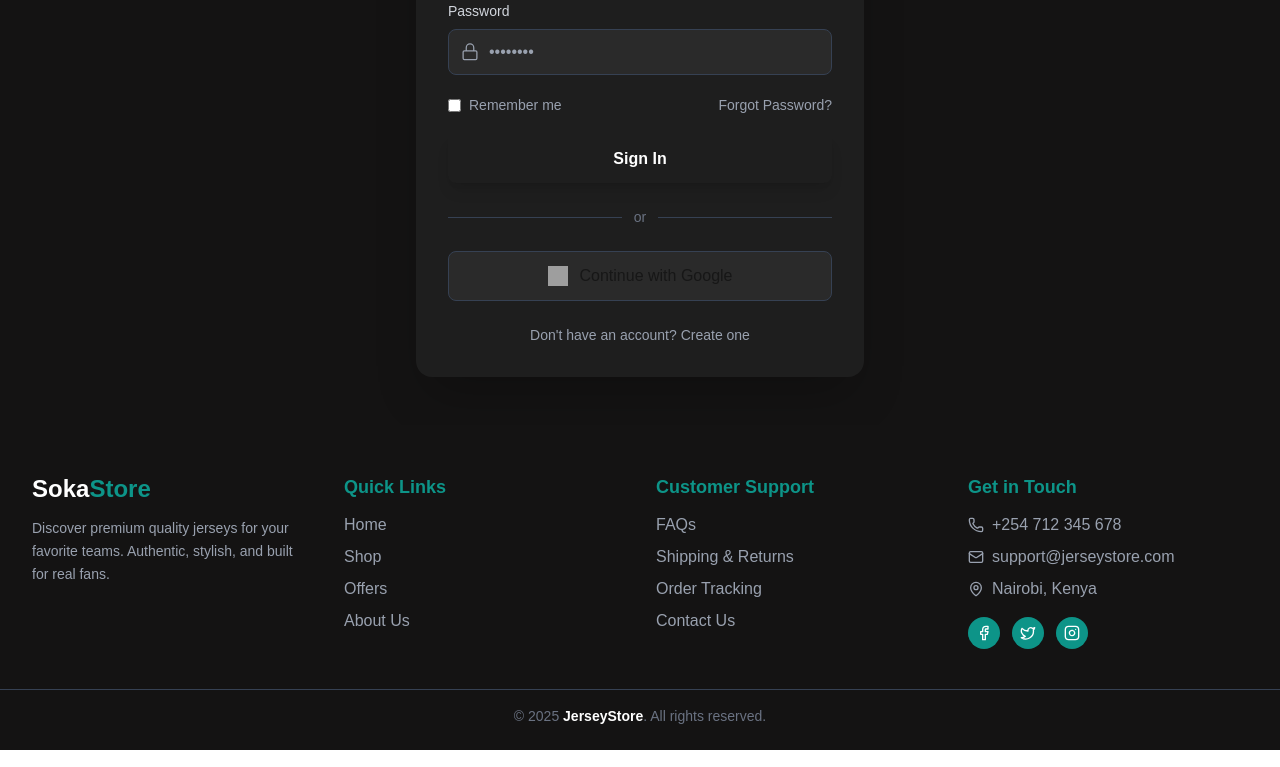
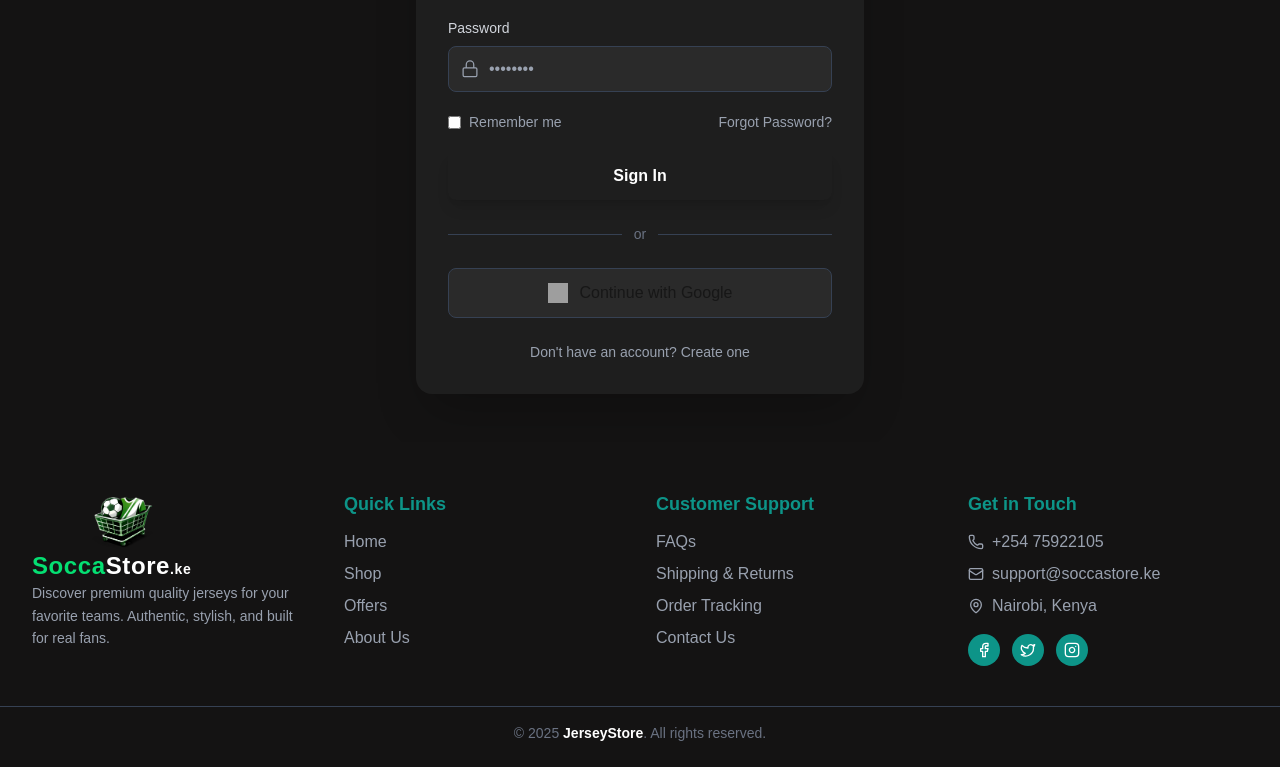
Before and after one commit to Olingsoft/sokastore, a Next.js app: page /login in a window 1280 px wide. Shown: the part 380-1147 px from the top of the page. Built offline with nearby package versions, Linux system fonts and the light colour scheme; no server answers; grey boxes are pictures that could not be loaded.

Commit message:
logo additon

```diff
--- a/app/admin/products/page.tsx
+++ b/app/admin/products/page.tsx
@@ -161,7 +161,7 @@ export default function AdminProducts() {
             <div>
               <h1 className="text-3xl font-bold mb-2">Manage Products</h1>
               {/* categories fetch from database */}
-              <div className="flex gap-2">
+              {/* <div className="flex gap-2">
                 <button className="px-4 py-2 bg-blue-600 rounded-lg text-sm">
                   All Categories
                 </button>
@@ -178,7 +178,7 @@ export default function AdminProducts() {
                     </button>
                   ))
                 )}
-              </div>
+              </div> */}
             </div>
 
             <Link href="/admin/products/add">
@@ -295,10 +295,41 @@ export default function AdminProducts() {
                               <Pencil size={18} />
                             </button>
                             <button
-                              onClick={() => {
-                                if (confirm('Are you sure you want to delete this product?')) {
-                                  // Add delete logic here
-                                  console.log('Delete product:', product.id);
+                              onClick={async () => {
+                                if (!confirm('Are you sure you want to delete this product?')) {
+                                  return;
+                                }
+
+                                try {
+                                  const token = typeof window !== 'undefined'
+                                    ? localStorage.getItem('token')
+                                    : null;
+
+                                  if (!token) {
+                                    alert('You are not authenticated. Please log in again.');
+                                    return;
+                                  }
+
+                                  const response = await fetch(`${apiUrl}/products/${product.id}`, {
+                                    method: 'DELETE',
+                                    headers: {
+                                      'Authorization': `Bearer ${token}`,
+                                      'Content-Type': 'application/json',
+                                    },
+                                  });
+
+                                  if (!response.ok) {
+                                    const errorText = await response.text();
+                                    console.error('Failed to delete product:', response.status, errorText);
+                                    alert('Failed to delete product. Please try again.');
+                                    return;
+                                  }
+
+                                  // Remove deleted product from local state
+                                  setProducts((prev) => prev.filter((p) => p.id !== product.id));
+                                } catch (err) {
+                                  console.error('Error deleting product:', err);
+                                  alert('An error occurred while deleting the product. Please try again.');
                                 }
                               }}
                               className="p-2 rounded-lg bg-[#2A2A2A] hover:bg-red-600/30 transition"
--- a/app/components/Footer.tsx
+++ b/app/components/Footer.tsx
@@ -1,13 +1,22 @@
 import { Facebook, Twitter, Instagram, Mail, Phone, MapPin } from "lucide-react";
 
+import Image from "next/image";
+import Link from "next/link";
 const Footer = () => {
   return (
     <footer className="bg-[#141313] text-white pt-12 pb-6">
       <div className="max-w-7xl mx-auto px-4 sm:px-6 lg:px-8 grid grid-cols-1 md:grid-cols-4 gap-8">
 
         {/* --- Brand Section --- */}
+
         <div>
-          <h2 className="text-2xl font-extrabold text-white mb-3">Soka<span className="text-[#0d9488]">Store</span></h2>
+        <div>
+        <Image src="/soccastore.png" alt="SoccaStore logo" width={100} height={100} className="ml-10"/>
+        {/* Logo */}
+        <Link href="/" className="text-2xl font-extrabold tracking-wide text-green-400 whitespace-nowrap">
+          Socca<span className="text-white">Store<span className="text-sm">.ke</span></span>
+        </Link>
+        </div>
           <p className="text-sm text-gray-400 leading-relaxed">
             Discover premium quality jerseys for your favorite teams.
             Authentic, stylish, and built for real fans.
@@ -40,8 +49,8 @@ const Footer = () => {
         <div>
           <h3 className="text-lg font-semibold mb-3 text-[#0d9488]">Get in Touch</h3>
           <ul className="space-y-2 text-gray-400">
-            <li className="flex items-center gap-2"><Phone size={16}/> +254 712 345 678</li>
-            <li className="flex items-center gap-2"><Mail size={16}/> support@jerseystore.com</li>
+            <li className="flex items-center gap-2"><Phone size={16}/> +254 75922105</li>
+            <li className="flex items-center gap-2"><Mail size={16}/> support@soccastore.ke</li>
             <li className="flex items-center gap-2"><MapPin size={16}/> Nairobi, Kenya</li>
           </ul>
 
--- a/app/components/Header.tsx
+++ b/app/components/Header.tsx
@@ -2,6 +2,7 @@
 
 import { useState, useEffect } from "react";
 import Link from "next/link";
+import Image from "next/image";
 import { useRouter } from 'next/navigation';
 import { Menu as HeadlessMenu, Transition } from '@headlessui/react';
 import { Search, Menu as MenuIcon, X, User, ShoppingCart, LogOut, UserCircle, Package } from 'lucide-react';
@@ -73,9 +74,11 @@ export default function Header() {
           {open ? <X size={24} /> : <MenuIcon size={24} />}
         </button>
 
+        {/* add logo image here */}
+        <Image src="/soccastore.png" alt="SoccaStore logo" width={100} height={100} className="ml-10"/>
         {/* Logo */}
         <Link href="/" className="text-2xl font-extrabold tracking-wide text-green-400 whitespace-nowrap">
-          Soka<span className="text-white">Store<span className="text-sm">.ke</span></span>
+          Socca<span className="text-white">Store<span className="text-sm">.ke</span></span>
         </Link>
 
         {/* Desktop Navigation */}
```
Also changed, not shown: public/soccastore.png (added).
